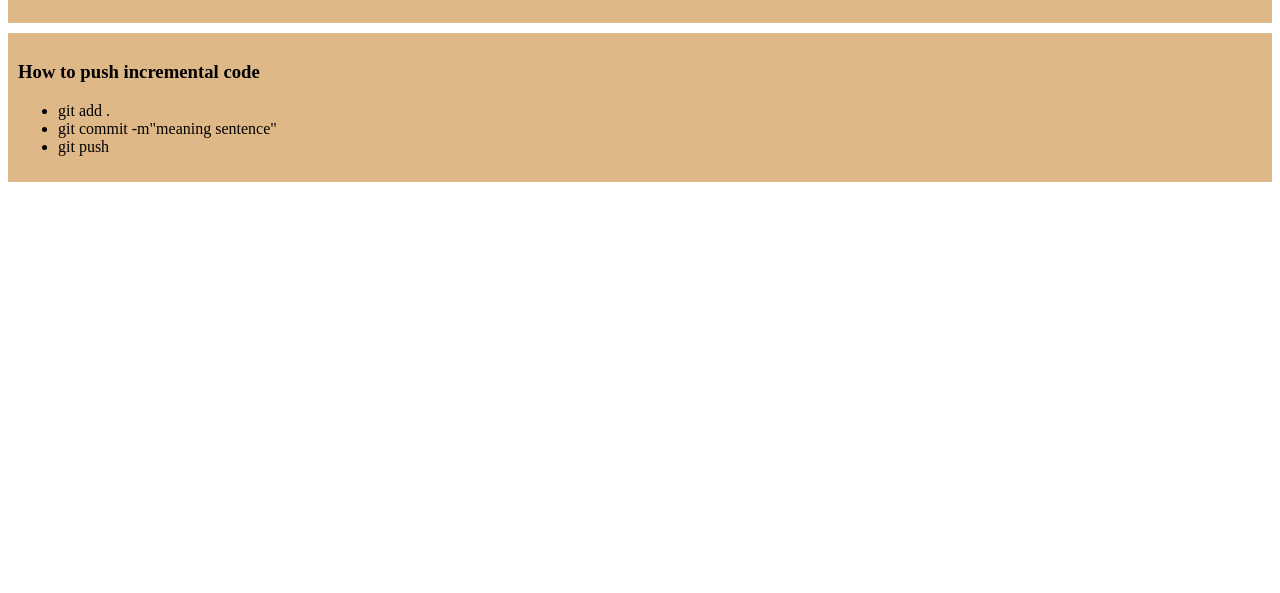
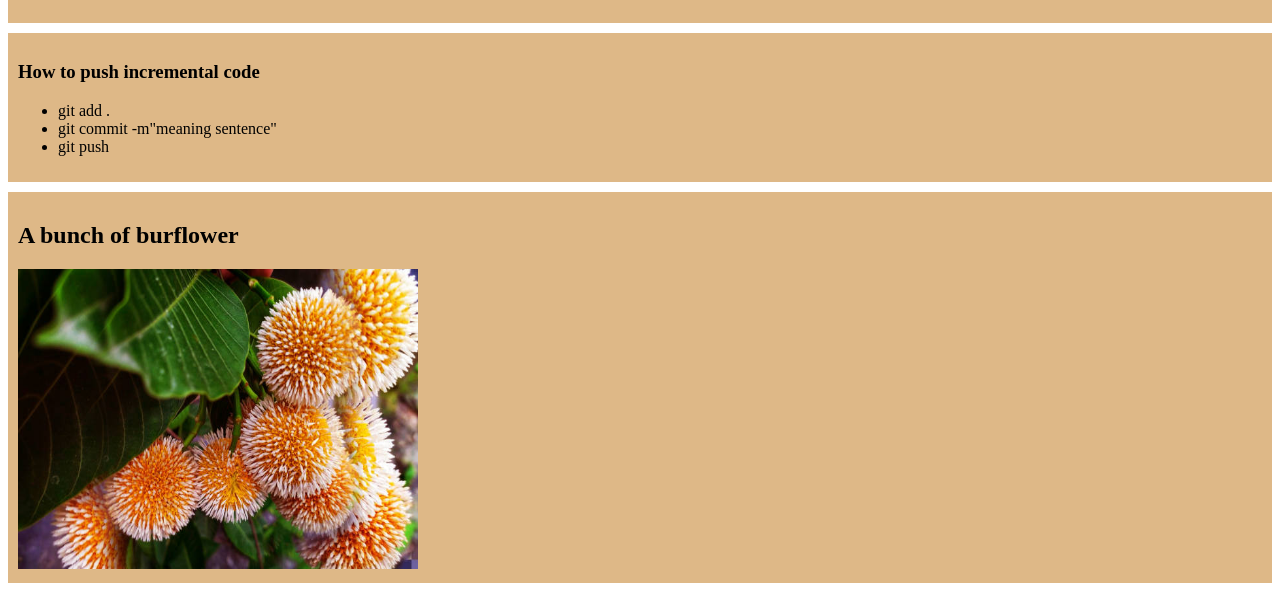
Before and after one commit to Mariana14-tec/my-first-github-repo, a plain HTML site: page index.html in a window 1280 px wide. Shown: the part 461-1054 px from the top of the page. Before the commit the page ends 800 px from the top, so only its background shows below. Drawn offline with Linux system fonts and the light colour scheme.

Commit message:
add a image

```diff
--- a/index.html
+++ b/index.html
@@ -36,5 +36,9 @@
             <li>git push</li>
         </ul>
     </div>
+    <div>
+        <h2> A bunch of burflower</h2>
+        <img src="image/istockphoto-1208321247-612x612.jpg" height="300" width="400">
+    </div>
 </body>
 </html>
```
Also changed, not shown: image/istockphoto-1208321247-612x612.jpg (added).
